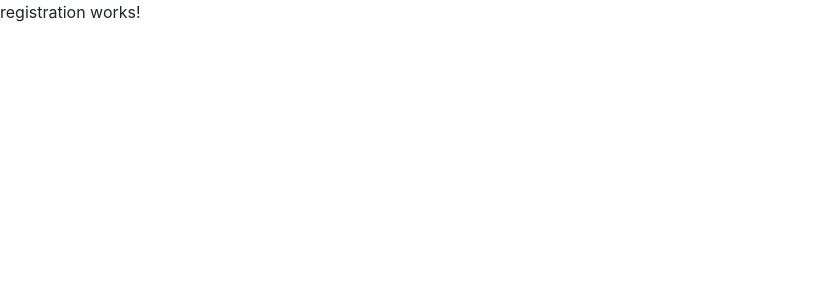
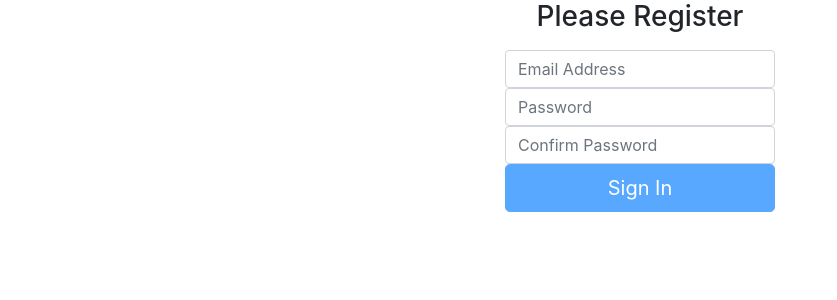
Before and after one commit to mercesolis/BlankSignOn, an Angular app: page /register in a window 1280 px wide. Shown: the top 300 px of the page, without its empty margins (0-837 px from the left). Built offline with nearby package versions, Linux system fonts and the light colour scheme.

Commit message:
signin nd registration works!

```diff
--- a/src/app/registration/registration.component.html
+++ b/src/app/registration/registration.component.html
@@ -1 +1,13 @@
-<p>registration works!</p>
+<div class="container text-center" style="max-width: 300px; margin: auto">
+    <form [formGroup]="formSubmit" class="form-signin" (ngSubmit)="submit()">
+        <h1 class="h3 mb-3">Please Register</h1>
+        <input type="email" formControlName="inputEmail" class="form-control" placeholder="Email Address">
+        <label class="alert alert-danger" *ngIf="!this.formSubmit.controls.inputEmail.valid && this.formSubmit.controls.inputEmail.touched">Email Required</label>
+        <input type="password" formControlName="inputPassword" class="form-control" placeholder="Password">
+        <label class="alert alert-danger" *ngIf="inputPasswordInvalid">Password Required</label>
+        <input type="password" formControlName="confirmPassword" class="form-control" placeholder="Confirm Password">
+        <label class="alert alert-danger" *ngIf="confirmPasswordInvalid">Confirm Password is Required</label>
+        <label class="alert alert-danger" *ngIf="passwordError">Passwords Do Not Match</label>
+        <button class="btn btn-lg btn-primary btn-block" type="submit" [disabled]="!formSubmit.valid">Sign In</button>
+    </form>
+</div>
--- a/src/app/registration/registration.component.ts
+++ b/src/app/registration/registration.component.ts
@@ -1,4 +1,5 @@
 import { Component, OnInit } from '@angular/core';
+import { FormGroup, FormBuilder, Validators, AbstractControl, ValidationErrors } from '@angular/forms';
 
 @Component({
   selector: 'app-registration',
@@ -7,9 +8,48 @@
 })
 export class RegistrationComponent implements OnInit {
 
-  constructor() { }
+  formSubmit: FormGroup;
+
+  get inputPasswordInvalid(): boolean {
+    return !this.formSubmit.controls.inputPassword.valid && this.formSubmit.controls.inputPassword.touched;
+  }
+
+  get confirmPasswordInvalid(): boolean {
+    return !this.formSubmit.controls.confirmPassword.valid && this.formSubmit.controls.confirmPassword.touched;
+  }
+
+  get passwordError(): boolean {
+    return this.formSubmit.hasError('passwordError');
+  }
+
+  constructor(private formBuilder: FormBuilder) {
+
+    this.formSubmit = this.formBuilder.group({
+      inputEmail: ['', Validators.email],
+      inputPassword: ['', Validators.compose([Validators.required, Validators.maxLength(10)])],
+      confirmPassword: ['', Validators.compose([Validators.required, Validators.maxLength(10)])]
+    },
+    {validators: this.passwordValidator});
+   }
 
   ngOnInit(): void {
   }
 
+  submit(): void {
+    console.log(this.formSubmit.value);
+
+  }
+
+  passwordValidator(control: AbstractControl): ValidationErrors {
+    const password = control.get('inputPassword');
+    const confirm = control.get('confirmPassword');
+
+    if(confirm.value !=='' && password.value !== confirm.value) {
+      return {passwordError: true};
+    }
+
+    return null;
+  }
+
+
 }
--- a/src/app/sign-in/sign-in.component.html
+++ b/src/app/sign-in/sign-in.component.html
@@ -4,6 +4,8 @@
         <input type="email" formControlName="inputEmail" class="form-control" placeholder="Email Address">
         <label class="alert alert-danger" *ngIf="!this.formSubmit.controls.inputEmail.valid && this.formSubmit.controls.inputEmail.touched">Email Required</label>
         <input type="password" formControlName="inputPassword" class="form-control" placeholder="Password">
+        <label class="alert alert-danger" *ngIf="inputPasswordInvalid">Password Required</label>
         <button class="btn btn-lg btn-primary btn-block" type="submit" [disabled]="!formSubmit.valid">Sign In</button>
     </form>
+    <a routerLink="/register">Register</a>
 </div>
--- a/src/app/sign-in/sign-in.component.ts
+++ b/src/app/sign-in/sign-in.component.ts
@@ -9,6 +9,10 @@
 export class SignInComponent implements OnInit {
 
   formSubmit: FormGroup;
+
+  get inputPasswordInvalid(): boolean {
+    return !this.formSubmit.controls.inputPassword.valid && this.formSubmit.controls.inputPassword.touched;
+  }
 
   constructor(private formBuilder: FormBuilder) {
 
```
